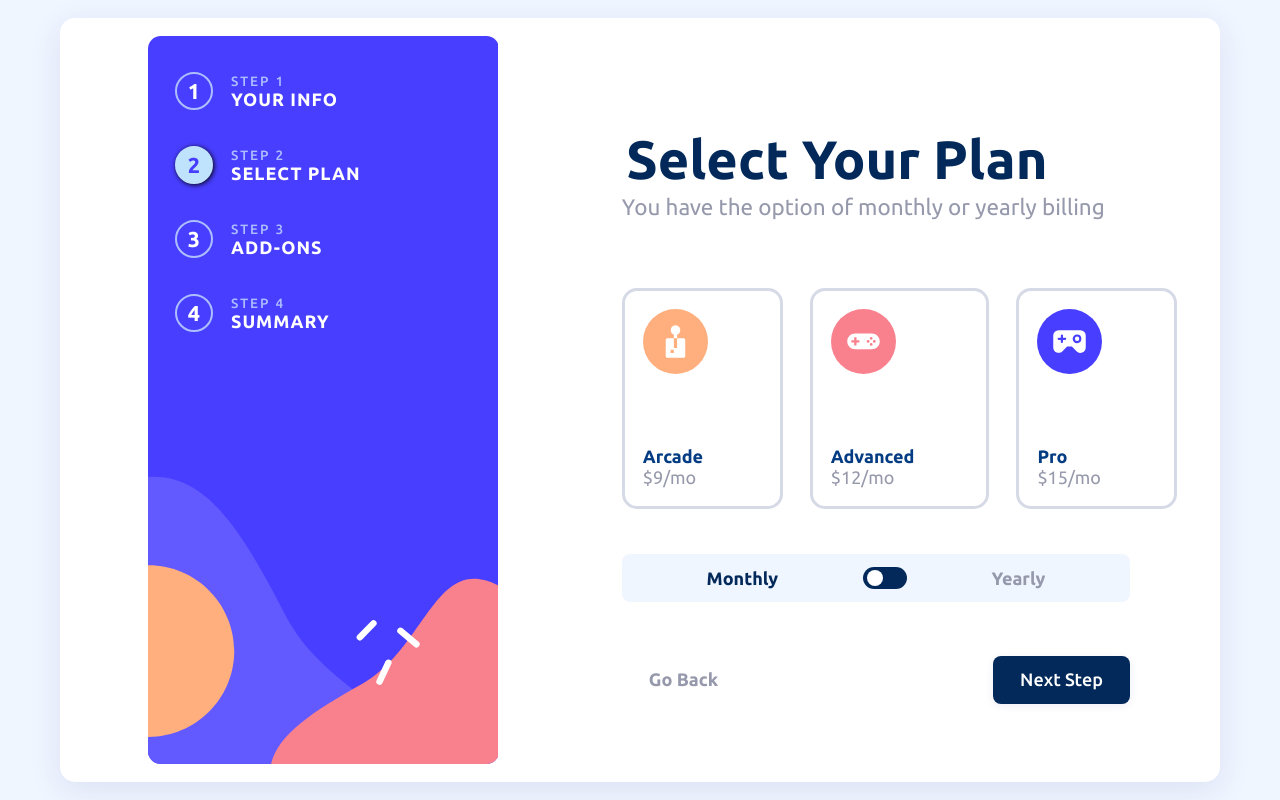
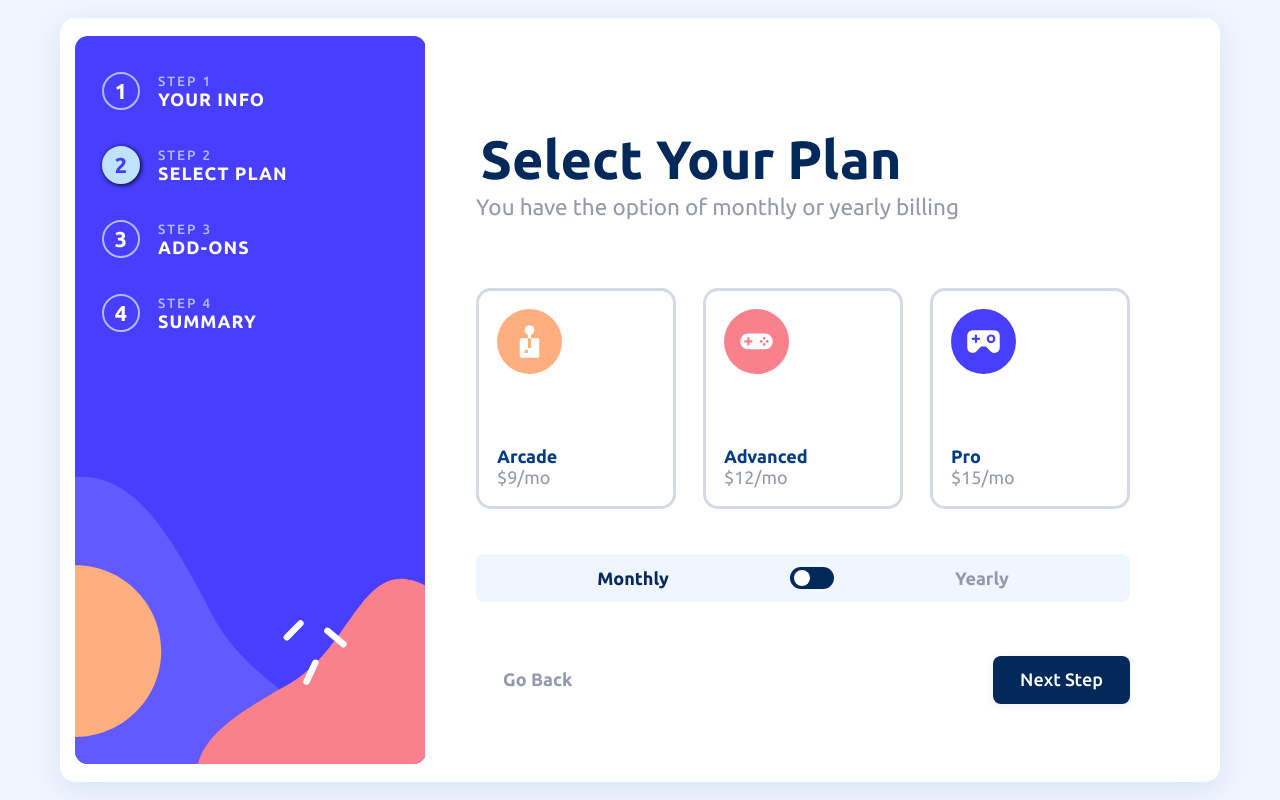
Before and after one commit to ME0WGE/MultiStep-Form-React, a React (Vite) app: page / in a window 1280 px wide. Both pictures are taken after typing "Sample", "name@example.com", "5" into the empty fields and a click on the button "Next Step". Built offline with nearby package versions, Linux system fonts and the light colour scheme; a web font is replaced by a local one.

Commit message:
fix step2 size

```diff
--- a/src/components/step2/step2.css
+++ b/src/components/step2/step2.css
@@ -33,7 +33,7 @@
 
   padding: 3.5rem 0rem 2rem 2rem;
 
-  min-width: 350px;
+  min-width: 690px;
   max-width: auto;
   width: 100%;
 
--- a/src/components/step3/step3.css
+++ b/src/components/step3/step3.css
@@ -18,6 +18,10 @@
 .step3-container {
   width: 80% !important;
   padding: 4rem;
+
+  min-width: 775px;
+  max-width: auto;
+  width: 100%;
 }
 
 .addon-options {
```
